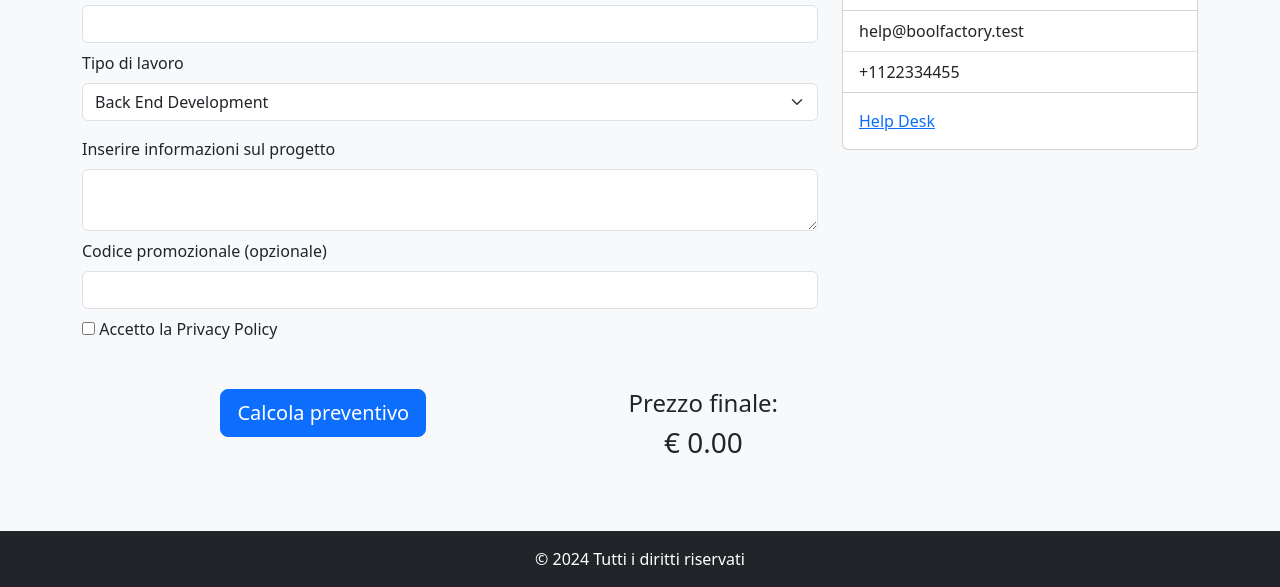
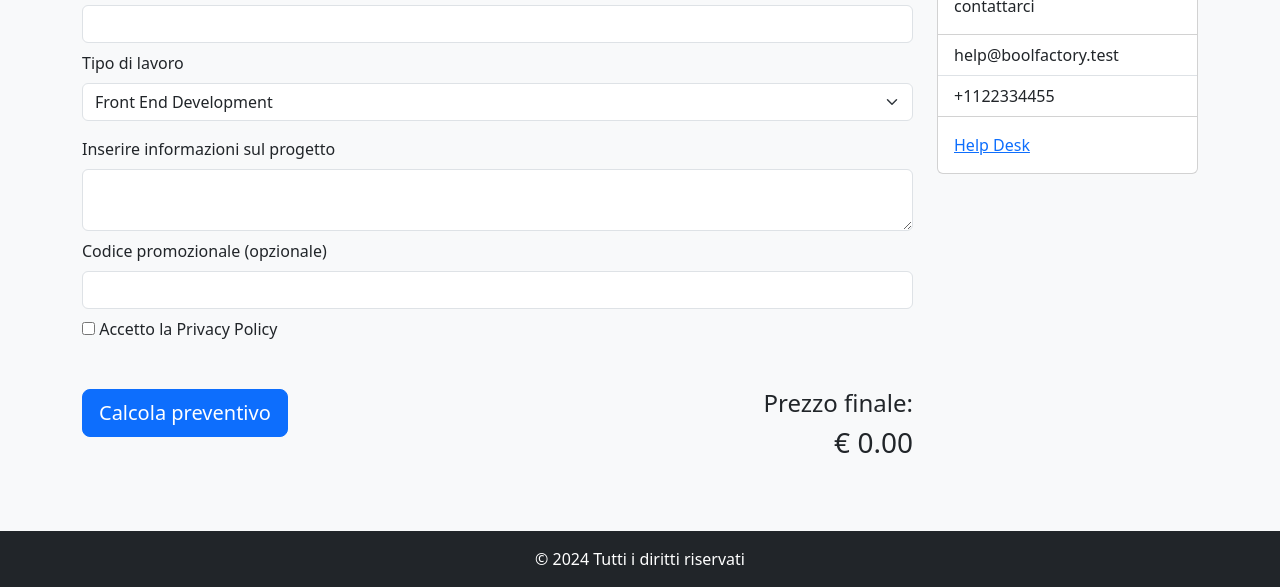
Before and after one commit to MatteInvi/bootstrap-preventivo, a plain HTML site: page index.html in a window 1280 px wide. Shown: the part 351-938 px from the top of the page. Drawn offline with nearby package versions, Linux system fonts and the light colour scheme.

Commit message:
feat: aggiunta vari controlli

```diff
--- a/index.html
+++ b/index.html
@@ -43,7 +43,7 @@
     <main>
         <div class="mt-3 container">
             <div class="row">
-                <div class="col-12 col-md-8">
+                <div class="col-12 col-md-9">
                     <h1>Richiesta preventivo</h1>
                     <p>Compila il form per richiedere un preventivo per i nostri servizi di sviluppo</p>
                     <!-- Form di insermiento dati -->
@@ -55,22 +55,19 @@
                         <label class="form-label mt-2" for="mail">Email</label>
                         <input class="form-control" type="mail" id="mail" required>
                         <label class="form-label mt-2" for="work-type">Tipo di lavoro</label>
-                        <select class="form-select mb-2" id="work-type" required>
-                            <option value="backend">Back End Development</option>
-                            <option value="frontend">Front End Development</option>
-                            <option value="analysis">Project Analysis</option>
-                        </select>
+                        <select id="work-type" class="form-select mb-2" id="work-type" required></select>
                         <label class="form-label mt-2" for="text-area">Inserire informazioni sul progetto</label>
                         <textarea class="form-control" id="text-area"></textarea>
                         <label class="form-label mt-2" for="promo-code">Codice promozionale (opzionale)</label>
                         <input class="form-control mb-2" id="promo-code" type="text">
                         <p id="promo-code-error" class="text-danger m-1 d-none">Attenzione! Codice non valido</p>
-                        <input type="checkbox" id="privacy-check" required> <label for="privacy-check">Accetto la Privacy Policy</label>
+                        <input type="checkbox" id="privacy-check" required> <label for="privacy-check">Accetto la
+                            Privacy Policy</label>
                         <div class="row mt-5 mb-5">
-                            <div class="col-12 text-center mb-3 col-lg-8">
+                            <div class="col-12 text-center text-lg-start mb-3 col-lg-8">
                                 <button class="btn btn-primary btn-lg" type="submit">Calcola preventivo</button>
                             </div>
-                            <div class="col-12 text-center col-lg-4">
+                            <div class="col-12 text-center text-lg-end col-lg-4">
                                 <h4>Prezzo finale:</h4>
                                 <h3 id="final-price">€ 0.00</h3>
                             </div>
@@ -79,7 +76,7 @@
                 </div>
 
                 <!-- Card  -->
-                <div class="col-12 col-md-4">
+                <div class="col-12 col-md-3">
                     <div class="card">
                         <img style="max-width:100%; height: 200px;" src="./img/logo.jpg" class="card-img-top"
                             alt="logo-azienda">
@@ -108,7 +105,9 @@
         </div>
     </footer>
     <!-- Script bootstrap -->
-    <script src="https://cdn.jsdelivr.net/npm/bootstrap@5.3.3/dist/js/bootstrap.bundle.min.js" integrity="sha384-YvpcrYf0tY3lHB60NNkmXc5s9fDVZLESaAA55NDzOxhy9GkcIdslK1eN7N6jIeHz" crossorigin="anonymous"></script>
+    <script src="https://cdn.jsdelivr.net/npm/bootstrap@5.3.3/dist/js/bootstrap.bundle.min.js"
+        integrity="sha384-YvpcrYf0tY3lHB60NNkmXc5s9fDVZLESaAA55NDzOxhy9GkcIdslK1eN7N6jIeHz"
+        crossorigin="anonymous"></script>
     <!-- Script personale -->
     <script src="./js/script.js"></script>
 </body>
--- a/js/script.js
+++ b/js/script.js
@@ -11,6 +11,9 @@ const infoExtra = document.getElementById("text-area");
 const formPreventivo = document.getElementById("form-preventivo");
 const promoCodeUser = document.getElementById("promo-code");
 const promoCodeError = document.getElementById("promo-code-error");
+let selectWork = document.getElementById("work-type");
+
+
 
 // Prezzi orari per tipologia di lavoro
 const backendPrice = 20.50;
@@ -18,12 +21,24 @@ const frontendPrice = 15.30;
 const projectAnalysisPrice = 33.60;
 
 // Array Codici sconto applicabili
-const arrayCodici = ["YHDNU32", "JANIC63", "PWKCN25", "JANJC63", "POCIE24"];
+const arrayCodici = ["YHDNU32", "CODE", "PWKCN25", "JANJC63", "POCIE24"];
 
+
+// Oggetti da caricare nel tipo di lavoro
+const typeOfWorkArray = [
+    { value: "frontend", text: "Front End Development", },
+    { value: "backend", text: "Back End Development", },
+    { value: "analysis", text: "Project Analysis", },
+];
 
 // Importazione output prezzo finale
 const finalPriceElem = document.getElementById("final-price");
 
+// Ciclo for per caricamento oggetti in select
+for (let i = 0; i < typeOfWorkArray.length; i++) {
+    let newOption = new Option(typeOfWorkArray[i].text, typeOfWorkArray[i].value);
+    selectWork.append(newOption);
+}
 
 //Funzione al click su "calcola preventivo"
 
@@ -38,7 +53,7 @@ formPreventivo.addEventListener("submit", function (event) {
         prezzoParziale = backendPrice * orePreimp;
     } else if (typeOfWork.value === "frontend") {
         prezzoParziale = frontendPrice * orePreimp;
-    } else {
+    } else if (typeOfWork.value === "analysis") {
         prezzoParziale = projectAnalysisPrice * orePreimp;
     }
 
@@ -53,14 +68,13 @@ formPreventivo.addEventListener("submit", function (event) {
             prezzoFinale = prezzoParziale;
         }
 
+    }
+
     // Iterazione per far apparire messaggio di errore in caso di codice errato
-        if (promoCodeUser.value == "" || promoCodeUser.value == curCode){
-            promoCodeError.classList.add("d-none");
-        } else  {
-            promoCodeError.classList.remove("d-none")
-        }
-
-
+    if (arrayCodici.includes(promoCodeUser.value) || promoCodeUser.value == "") {
+        promoCodeError.classList.add("d-none");
+    } else {
+        promoCodeError.classList.remove("d-none")
     }
 
     // Stampa risultato in pagina
```
